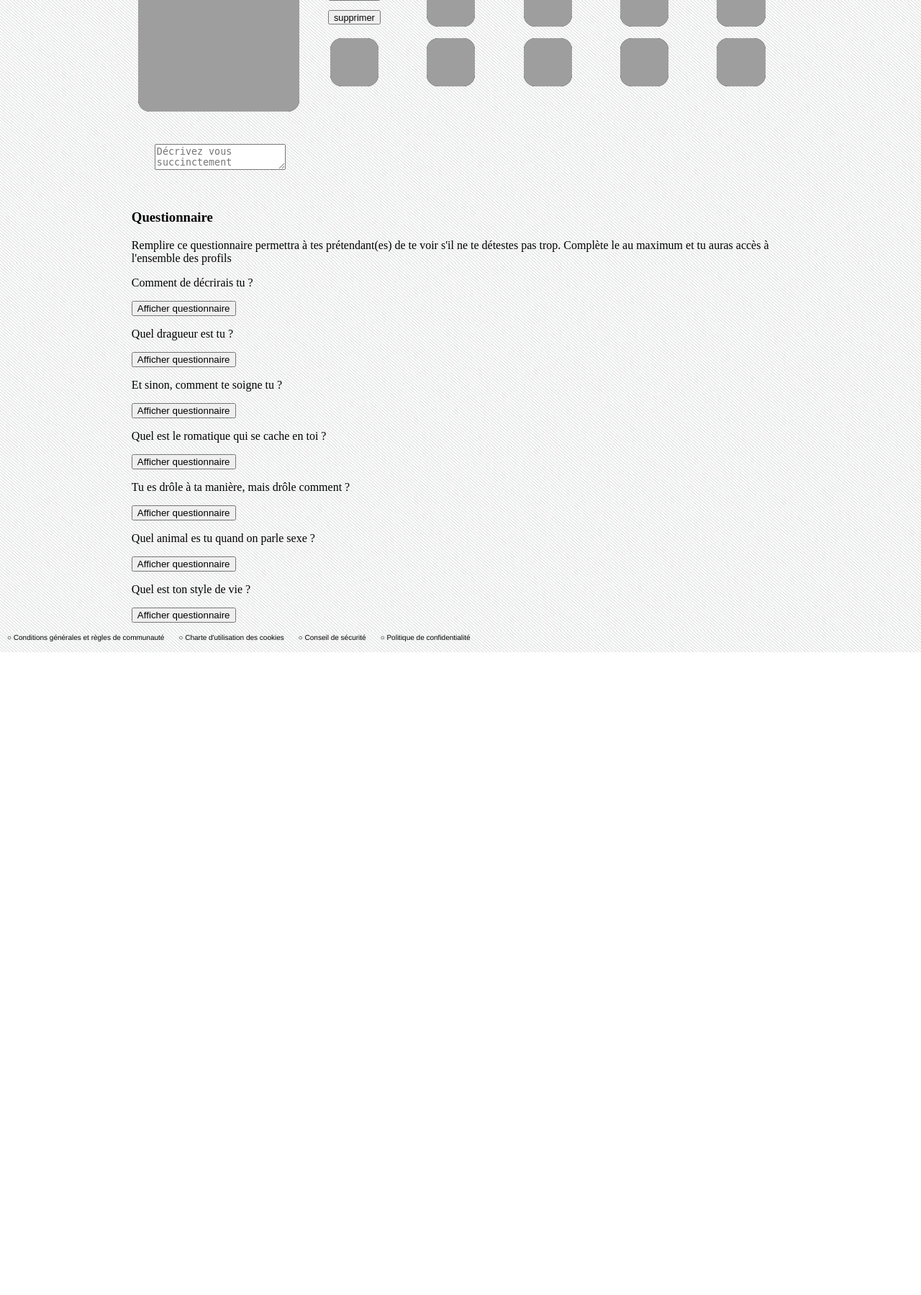
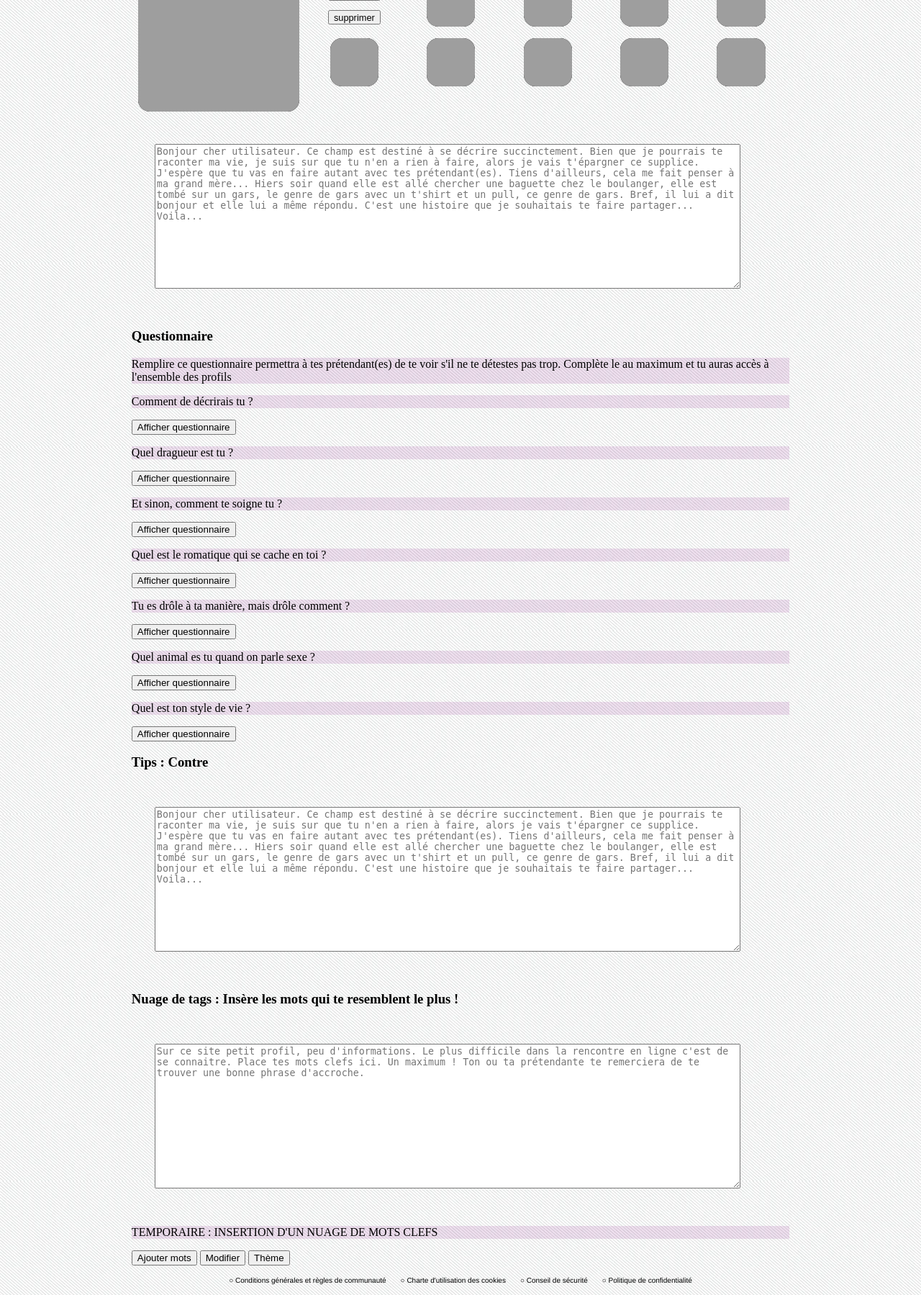
Before and after one commit to theo2b90/git-rea, a PHP site: page /profil.php in a window 1280 px wide. Shown: the part 144-1943 px from the top of the page at 72% size. Before the commit the page ends 1050 px from the top, so only its background shows below. Run offline with PHP 8.4, Linux system fonts and the light colour scheme; grey boxes are pictures that could not be loaded.

Commit message:
legeres modifs

```diff
--- a/html_css/main.css
+++ b/html_css/main.css
@@ -57,6 +57,10 @@ section .divMargMiddle{
 
 section .divMargSides{
     flex: 4 4 0;
+}
+
+footer{
+    justify-content: center;
 }
 
 /* ----------------------------------------------------------------------------------------------------------------------------------------------------------------
@@ -207,3 +211,11 @@ div label{
     top: 1em;
     margin-top:1em;
 }
+
+div textarea{
+    width: 95%;
+}
+
+#profil p{
+    background-color: rgba(128, 0, 128, 0.116);
+}
--- a/html_css/profil.php
+++ b/html_css/profil.php
@@ -14,7 +14,7 @@
     include 'header.php';
 ?>
 
-<div class ="divMargMiddle">
+<div class ="divMargMiddle" id ="profil">
 
     <div id = "divPhoto">
         <div>
@@ -38,11 +38,9 @@
         </div>
     </div>
 
-
-
     <div>
         <form method = "POST" action = "phpscript.php">
-    <textarea placeholder = "Décrivez vous succinctement"></textarea>
+        <textarea placeholder = "Bonjour cher utilisateur. Ce champ est destiné à se décrire succinctement. Bien que je pourrais te raconter ma vie, je suis sur que tu n'en a rien à faire, alors je vais t'épargner ce supplice. J'espère que tu vas en faire autant avec tes prétendant(es). Tiens d'ailleurs, cela me fait penser à ma grand mère... Hiers soir quand elle est allé chercher une baguette chez le boulanger, elle est tombé sur un gars, le genre de gars avec un t'shirt et un pull, ce genre de gars. Bref, il lui a dit bonjour et elle lui a même répondu. C'est une histoire que je souhaitais te faire partager... Voila..." rows="13"></textarea>
         </form>
     </div>
 
@@ -122,6 +120,28 @@
             </form>
         </div>
     <!-- Le style display:none est placé dans l'HTML Car dans le CSS, Il ne répond pas et les fenêtres ne sont pas fermées par défault -->
+    </div>
+
+    <h3>Tips : Contre</h3>
+    <div>
+        <form method = "POST" action = "phpscript.php">
+        <textarea placeholder = "Bonjour cher utilisateur. Ce champ est destiné à se décrire succinctement. Bien que je pourrais te raconter ma vie, je suis sur que tu n'en a rien à faire, alors je vais t'épargner ce supplice. J'espère que tu vas en faire autant avec tes prétendant(es). Tiens d'ailleurs, cela me fait penser à ma grand mère... Hiers soir quand elle est allé chercher une baguette chez le boulanger, elle est tombé sur un gars, le genre de gars avec un t'shirt et un pull, ce genre de gars. Bref, il lui a dit bonjour et elle lui a même répondu. C'est une histoire que je souhaitais te faire partager... Voila..." rows="13"></textarea>
+        </form>
+    </div>
+
+    <h3>Nuage de tags : Insère les mots qui te resemblent le plus !</h3>
+    <div>
+        <div>
+            <form method = "POST" action = "phpscript.php">
+            <textarea placeholder = "Sur ce site petit profil, peu d'informations. Le plus difficile dans la rencontre en ligne c'est de se connaitre. Place tes mots clefs ici. Un maximum ! Ton ou ta prétendante te remerciera de te trouver une bonne phrase d'accroche." rows="13"></textarea>
+            </form>
+        </div>
+        <div>
+            <p>TEMPORAIRE : INSERTION D'UN NUAGE DE MOTS CLEFS</p>
+            <button>Ajouter mots</button>
+            <button>Modifier</button>
+            <button>Thème</button>
+        </div>
 
     </div>
 
```
Lines whose indentation alone changed are shown as unchanged.
